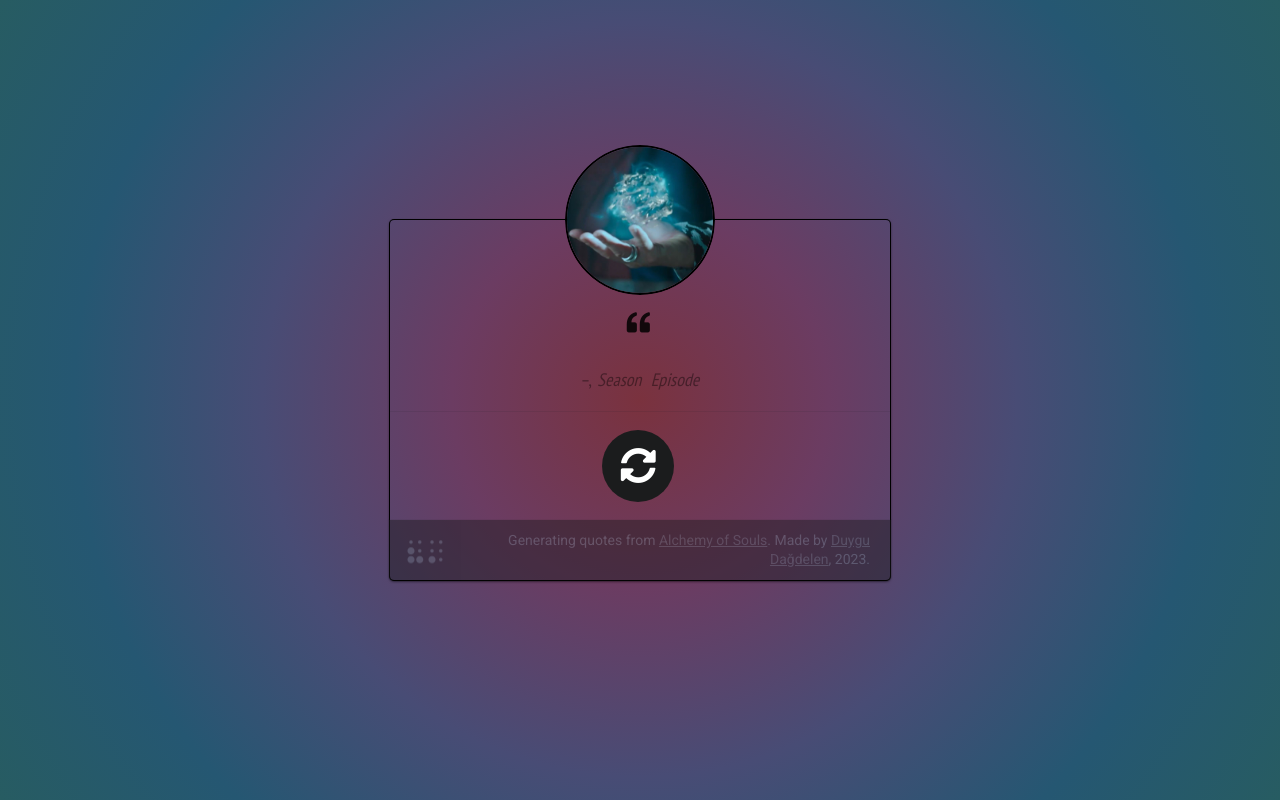
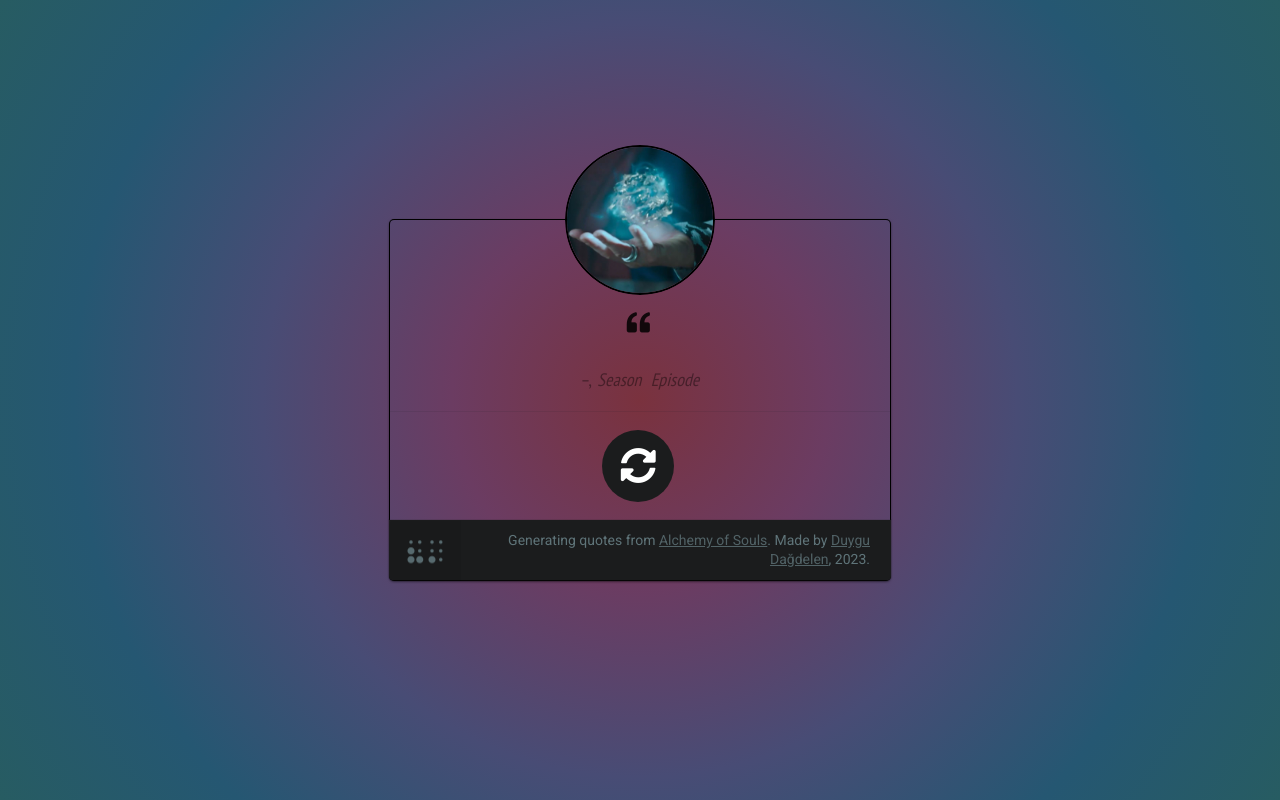
Before and after one commit to dduyg/alchemy-of-souls, a plain HTML site: page index.html in a window 1280 px wide. Drawn offline with nearby package versions, Linux system fonts and the light colour scheme; no server answers.

Commit message:
Update index.html

```diff
--- a/index.html
+++ b/index.html
@@ -39,7 +39,7 @@
       <div class="center aligned content">
        <i id="new-quote" class="black inverted big circular sync alternate icon" onclick="showRandomQuote()"></i>
       </div>
-      <div style="color: #5F7479; line-height: 1.37em; text-align: right; font-weight: normal; font-family: 'Roboto', sans-serif;" class="ui bottom attached black labeled icon button disabled">
+      <div style="color: #5F7479; line-height: 1.37em; text-align: right; font-weight: normal; font-family: 'Roboto', sans-serif;" class="ui bottom attached black labeled icon button">
        <i class="big vertically flipped braille icon"></i>
        Generating quotes from <a href="https://en.m.wikipedia.org/wiki/Alchemy_of_Souls">Alchemy of Souls</a>. Made by <a href="https://dduyg.github.io">Duygu Dağdelen</a>, 2023.
       </div>
```
